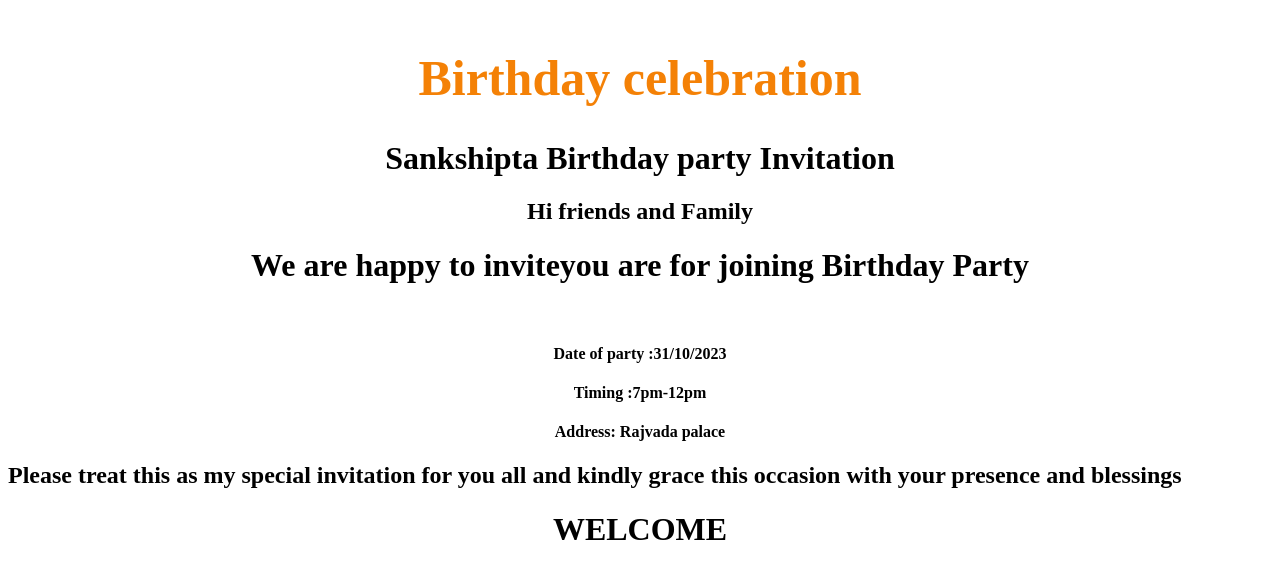
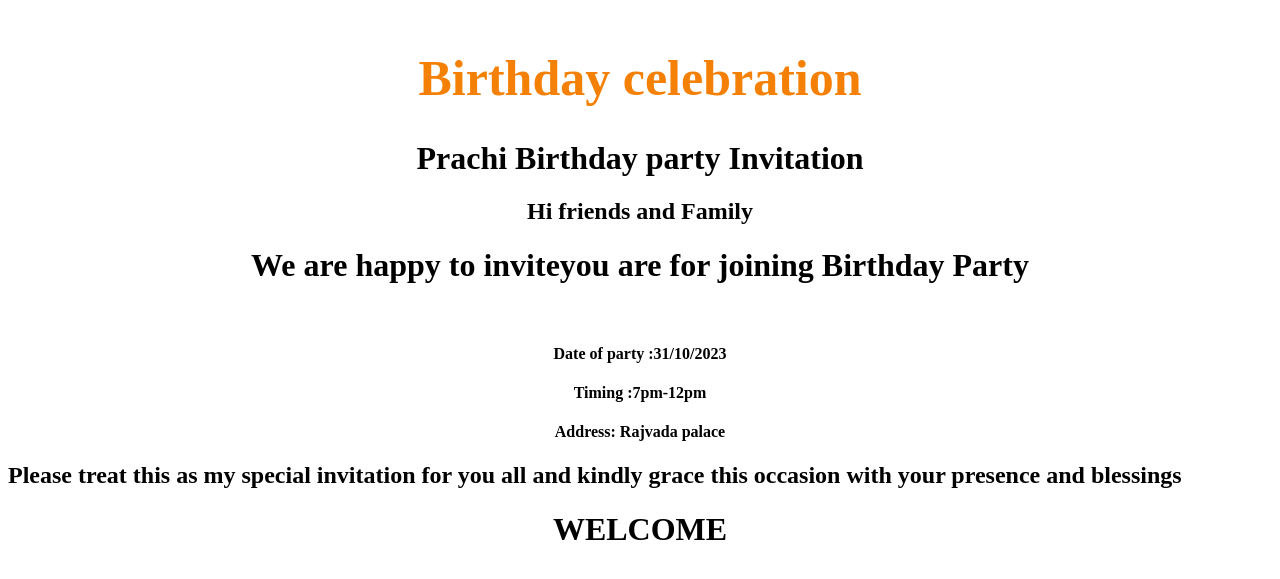
Before and after one commit to prachimunjewar/pratical1, a plain HTML site: page index.html in a window 1280 px wide. Shown: the part 101-680 px from the top of the page. Drawn offline with Linux system fonts and the light colour scheme.

Commit message:
Update index.html

```diff
--- a/index.html
+++ b/index.html
@@ -13,7 +13,7 @@
         <br>
         <h1 align="center" style = "font-size: 50px;color:rgb(244,129,6);font-family: Lucide Handwrighting;"><b>Birthday
         celebration</b></h1>
-        <h1 style="text-align: center" >Sankshipta Birthday party Invitation</h1>
+        <h1 style="text-align: center" > Prachi Birthday party Invitation</h1>
         <h2 style="text-align: center" >Hi friends and Family </h3>
         <h1  style="text-align: center">We are happy to inviteyou are for joining Birthday Party </h3>
         <br>
```
